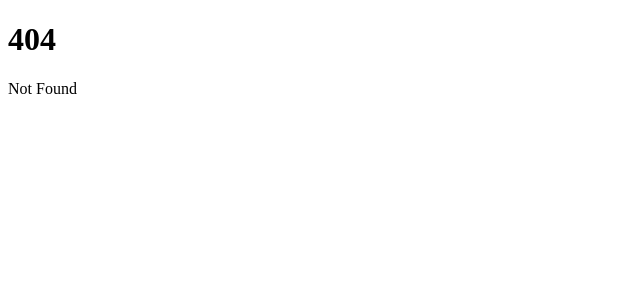
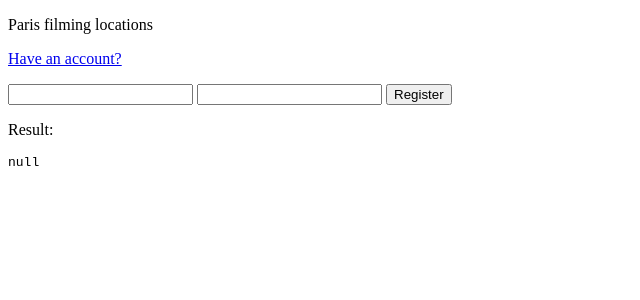
Before and after one commit to ArthurVaret/secure-web-dev-frontend, a SvelteKit app: page /register in a window 1280 px wide. Before the commit this address had no page. Shown: the top 300 px of the page, without its empty margins (0-640 px from the left). Built offline with nearby package versions, Linux system fonts and the light colour scheme; no server answers.

Commit message:
pages but API doesn't work

```diff
--- /dev/null
+++ b/src/routes/banner.svelte
@@ -0,0 +1 @@
+<p>Paris filming locations</p>
--- /dev/null
+++ b/src/routes/register/+page.svelte
@@ -0,0 +1,40 @@
+<script>
+    import Banner from '../banner.svelte'
+
+    let username = '';
+    let password = '';
+    let result = null
+
+    async function doPost() {
+        const res = await fetch('http://localhost:3000/users/register', {
+            method: 'POST',
+            body: JSON.stringify({
+                username,
+                password
+            })
+        })
+
+        const json = await res.json()
+        result = JSON.stringify(json)
+    }
+
+</script>
+<Banner></Banner>
+<svelte:head>
+    <title>Register</title>
+</svelte:head>
+<p class="text-xs-center">
+    <a href="/login">Have an account?</a>
+</p>
+<input bind:value={username} />
+<input bind:value={password} />
+<button type="button" on:click={doPost()}>
+    Register
+</button>
+
+<p>
+    Result:
+</p>
+<pre>
+{result}
+</pre>
```
Also changed, not shown: src/routes/locations/+page.svelte (added, +26 -0 lines), src/routes/login/+page.svelte (added, +37 -0 lines), src/error.html (added).
